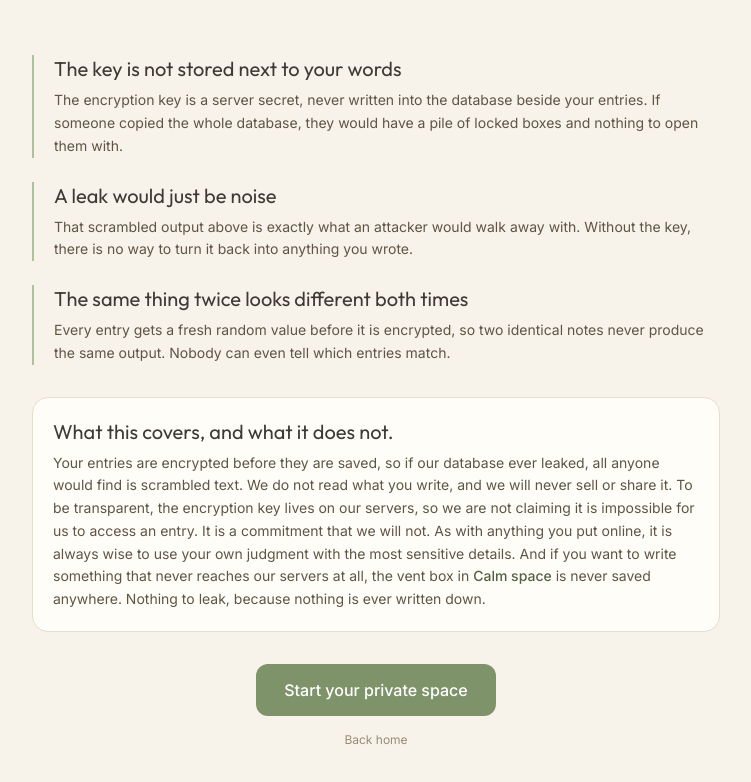
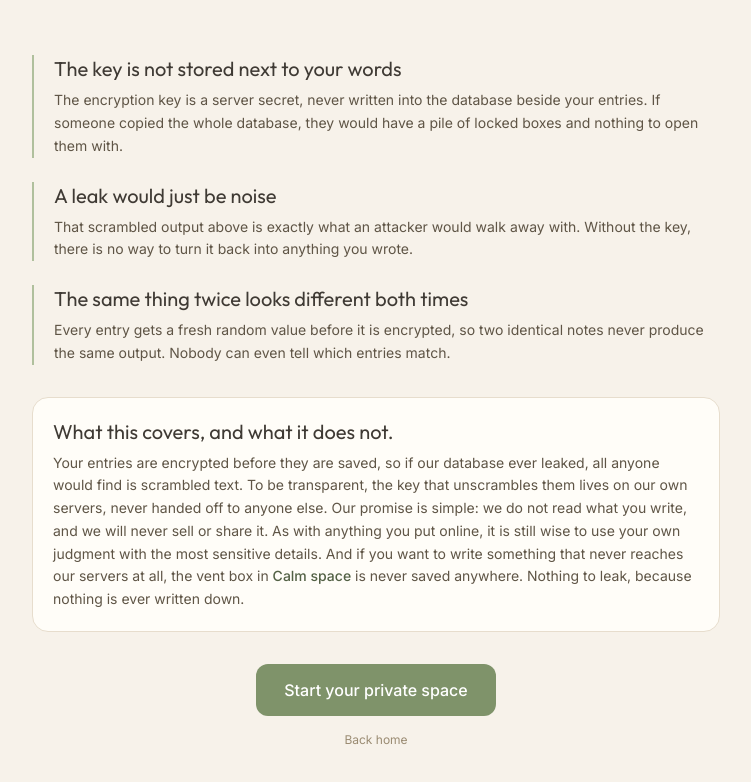
Before and after one commit to laybuh/todo-frontend, a React (Vite) app: page /proof-of-privacy in a window 1280 px wide. Shown: the part 910-1692 px from the top of the page, without its empty margins (264-1015 px from the left). Built offline with nearby package versions, Linux system fonts and the light colour scheme; no server answers.

Commit message:
Softened proof of privacy wording while keeping transparency.

```diff
--- a/src/pages/ProofOfPrivacy.jsx
+++ b/src/pages/ProofOfPrivacy.jsx
@@ -181,13 +181,12 @@ export default function ProofOfPrivacy() {
                     <h3 className="font-serif text-xl mb-1.5">What this covers, and what it does not.</h3>
                     <p className="text-sand-700 leading-relaxed text-sm">
                         Your entries are encrypted before they are saved, so if our database ever
-                        leaked, all anyone would find is scrambled text. We do not read what you
-                        write, and we will never sell or share it. To be transparent, the encryption
-                        key lives on our servers, so we are not claiming it is impossible for us to
-                        access an entry. It is a commitment that we will not. As with anything you
-                        put online, it is always wise to use your own judgment with the most
-                        sensitive details. And if you want to write something that never reaches our
-                        servers at all, the vent box in{' '}
+                        leaked, all anyone would find is scrambled text. To be transparent, the key
+                        that unscrambles them lives on our own servers, never handed off to anyone
+                        else. Our promise is simple: we do not read what you write, and we will never
+                        sell or share it. As with anything you put online, it is still wise to use
+                        your own judgment with the most sensitive details. And if you want to write
+                        something that never reaches our servers at all, the vent box in{' '}
                         <Link to="/calm" className="text-sage-700 hover:text-sage-900 font-medium">Calm space</Link>
                         {' '}is never saved anywhere. Nothing to leak, because nothing is ever written down.
                     </p>
```
